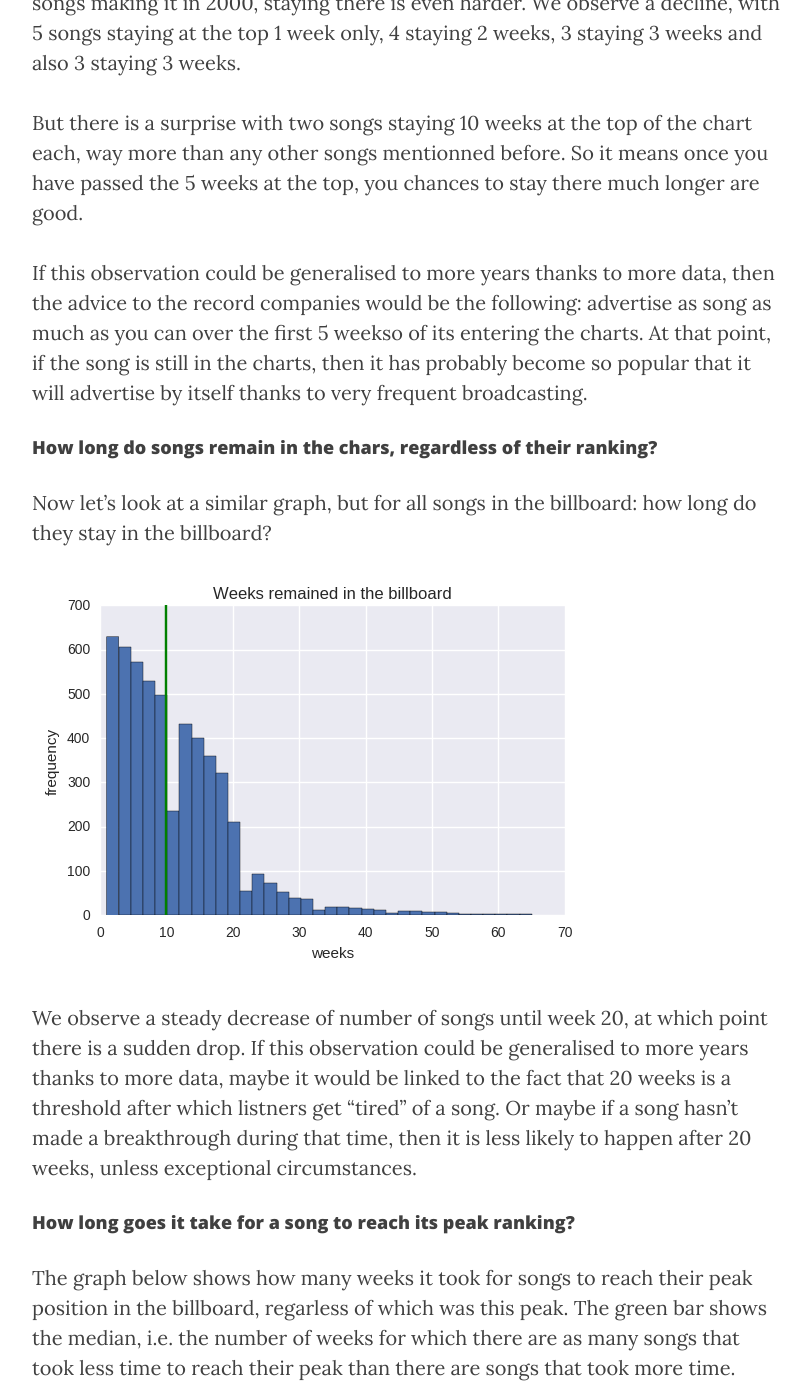
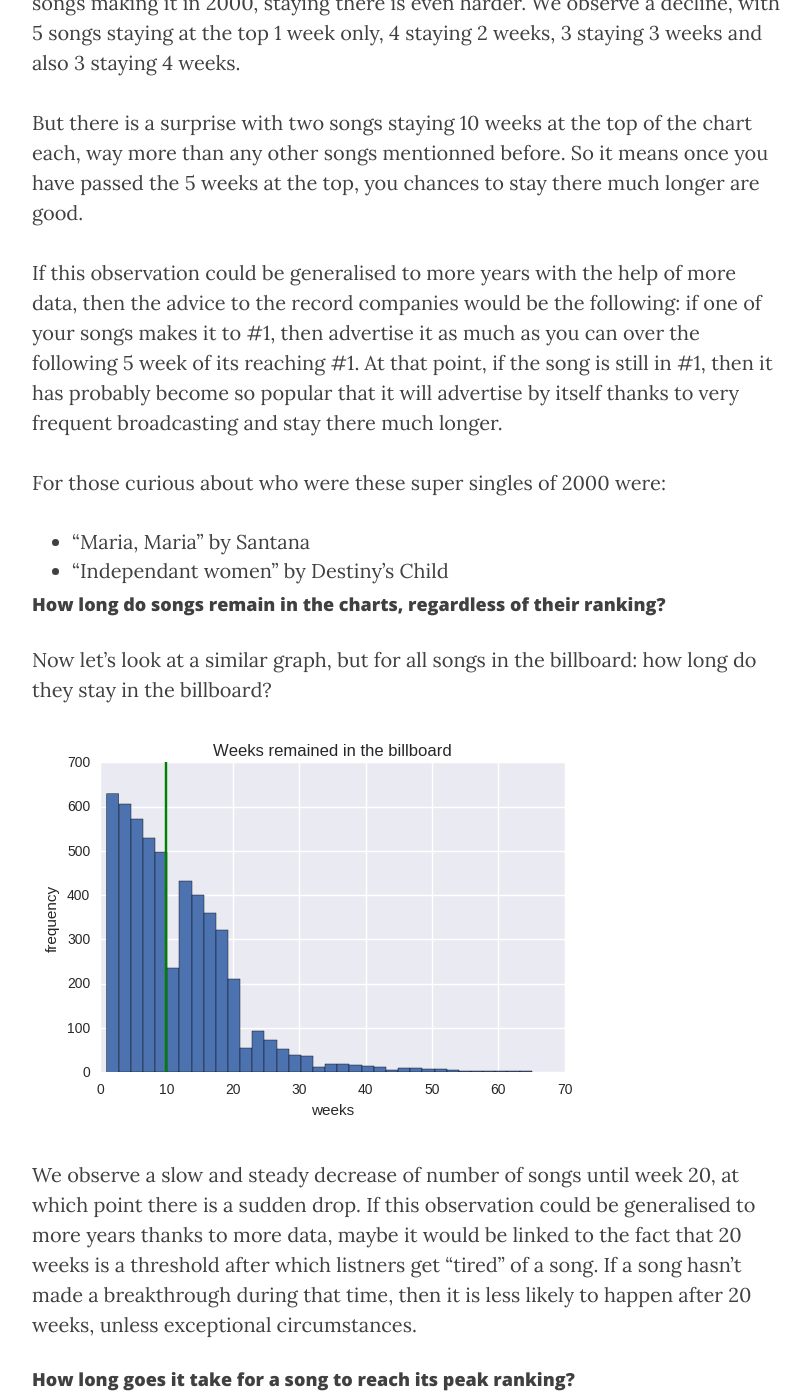
Before and after one commit to GregVial/gregvial.github.io, a Jekyll site: the page built from _posts/2016-10-23-2000-billboard-songs.md, in a window 1280 px wide and 1400 px high, scrolled down 4190 px. Shown: the whole window, without its empty margins (233-1044 px from the left). Built offline with Jekyll 4.4.1, drawn with Linux system fonts in a browser that asks for light colours; nearby versions of some CDN libraries; some of the changed text lies outside the part shown.

Commit message:
project 2 typos correction

```diff
--- a/_posts/2016-10-23-2000-billboard-songs.md
+++ b/_posts/2016-10-23-2000-billboard-songs.md
@@ -5,12 +5,12 @@
 Categories: GeneralAssemblyProject
 Tag: billboard, EDA
 ---
-#### About year 2000 billboard
+#### About billboard
 To many, music is an art, a great source of pleasure, a way to relax.
 
 But of course for majors producing artists, retailers either physical or online, and sometimes for artists themselves, music is mostly a business.
 
-Since 1958, the [billboard magazine](http://www.billboard.com/) establishes the so called "billboard hot 100" ranking of the top 100 best selling /most broadcasted singles for a given week.
+Since 1958, the [billboard magazine](http://www.billboard.com/) establishes the so called "billboard hot 100" ranking of the top 100 best selling and most broadcasted singles for a given week.
 
 This ranking is obviously closely watched by all stakeholders of the music industry, either to assess how successful they are as artists, which artist's albums should be purchased to refurbish the stocks and put on the shelves, which song to broadcast on a more frequent basis or on which artist to spend more for future promotion campains.
 
@@ -18,29 +18,29 @@
 Since music is as much an industry as an art, we may wonder what most successful songs, i.e. those reaching the top of the charts, have in common.
 In this post we will only focus on "meta data", i.e. information we can gather about the songs without considering at all the musical side of things.
 
-For this purpose, we will examine a [dataset](https://github.com/ga-students/DSI_LDN_1_LESSON_NOTES/blob/master/projects/project-02/assets/billboard.csv) containing the 2000 charts.
-It contains the track name, the artist name, the song duration, the genre, the week it entered the charts, the week it http://localhost:8888/edit/blog/gregvial.github.io/_posts/2016-10-23-2000-billboard-songs.md#reached its peak position, as well as the position for each week from theh time it entered the charts until the week before it exited it.
+For this purpose, we will examine a [dataset](https://github.com/ga-students/DSI_LDN_1_LESSON_NOTES/blob/master/projects/project-02/assets/billboard.csv) containing the charts for year 2000.
+It contains the track name, the artist name, the song duration, the genre, the week it entered the charts, the week it reached its peak position, as well as the position for each week from the time it entered the charts until the week before it exited it.
 
 Some of the questions we may want to answer are:
 * is there a particular length that most succesful songs have in common?
 * is there a particular month best suited to enter the charts to reach the top position?
 * how long do songs remain at the top of the charts?
 * how long do songs remain in the chars, regardless of their ranking?
-* how long goes it take for a song to reach its peak ranking?
+* how long does it take for a song to reach its peak ranking?
 
 In the remainder of this article, we will be searching for answers to these questions
 
 #### Is there a  particular length that most succesful songs have in common?
 
-Let's look at the distribution of the song duration for #1 songs and all billboard songs
+Let's compare the distribution of the song duration for #1 songs and all billboard songs
 
 <img src="/assets/song_duration_nb1.png">
 
-What this graph shows is that the distribution of the song length, either #1 or all billboard is approximately the same, with a median of 240 seconds, i.e. 4 minutes. In other words there are as many songs that last more than 4 minutes than songs than last more. And most songs are quite concentrated around that value.
+What this graph shows is that the distribution of the song length, either #1 or all billboard is approximately the same, with a median of 240 seconds, i.e. 4 minutes. In other words there are as many songs that last less than 4 minutes than songs than last more. And most songs are quite concentrated around that value.
 
 However there is a big no-no for a song that want to make it to the top of the charts: *it shouldn't last more than 270 seconds.*
 
-One interpretation we can make of this fact is that if a song is too long, it won't be broadcasted as often as broadcasting time is limited. It will therefore reduce its change to be heard often and sell more.
+One interpretation we can make of this fact is that if a song is too long, it won't be broadcasted as often as broadcasting time is limited. It will therefore reduce its chances to be heard often and sell more.
 
 #### Is there a particular month best suited to enter the charts to reach the top position?
 
@@ -58,19 +58,23 @@
 
 <img src="/assets/stay_nb1.png">
 
-As expected, as hard as it may be reaching the top of the charts with only 17 songs making it in 2000, staying there is even harder. We observe a decline, with 5 songs staying at the top 1 week only, 4 staying 2 weeks, 3 staying 3 weeks and also 3 staying 3 weeks.
+As expected, as hard as it may be reaching the top of the charts with only 17 songs making it in 2000, staying there is even harder. We observe a decline, with 5 songs staying at the top 1 week only, 4 staying 2 weeks, 3 staying 3 weeks and also 3 staying 4 weeks.
 
 But there is a surprise with two songs staying 10 weeks at the top of the chart each, way more than any other songs mentionned before. So it means once you have passed the 5 weeks at the top, you chances to stay there much longer are good.
 
-If this observation could be generalised to more years thanks to more data, then the advice to the record companies would be the following: advertise as song as much as you can over the first 5 weekso of its entering the charts. At that point, if the song is still in the charts, then it has probably become so popular that it will advertise by itself thanks to very frequent broadcasting.
+If this observation could be generalised to more years with the help of more data, then the advice to the record companies would be the following: if one of your songs makes it to #1, then advertise it as much as you can over the following 5 week of its reaching #1. At that point, if the song is still in #1, then it has probably become so popular that it will advertise by itself thanks to very frequent broadcasting and stay there much longer.
 
-#### How long do songs remain in the chars, regardless of their ranking?
+For those curious about who were these super singles of 2000 were:
+* "Maria, Maria" by Santana
+* "Independant women" by Destiny's Child
+
+#### How long do songs remain in the charts, regardless of their ranking?
 
 Now let's look at a similar graph, but for all songs in the billboard: how long do they stay in the billboard?
 
 <img src="/assets/weeks_billboard.png">
 
-We observe a steady decrease of number of songs until week 20, at which point there is a sudden drop. If this observation could be generalised to more years thanks to more data, maybe it would be linked to the fact that 20 weeks is a threshold after which listners get "tired" of a song. Or maybe if a song hasn't made a breakthrough during that time, then it is less likely to happen after 20 weeks, unless exceptional circumstances.
+We observe a slow and steady decrease of number of songs until week 20, at which point there is a sudden drop. If this observation could be generalised to more years thanks to more data, maybe it would be linked to the fact that 20 weeks is a threshold after which listners get "tired" of a song. If a song hasn't made a breakthrough during that time, then it is less likely to happen after 20 weeks, unless exceptional circumstances.
 
 #### How long goes it take for a song to reach its peak ranking?
 
@@ -80,7 +84,7 @@
 
 The median, as well as most frequent  value is 7 weeks.
 
-Back to advertising, it means efforts should be concentrated on the first two months, roughly. After this period sales usualy decline.
+Back to advertising, it means efforts should be concentrated on the first two months of entering the charts, roughly. After this period popularity typically declines.
 
 #### Other considerations and next steps
 The principal limitation of this study is that it is limited to a single year of data. Therefore any finding can be easily challenged as it does not necessarily represent a trend that holds true year after year.
@@ -88,6 +92,4 @@
 Ideally, a next step would be to obtain similar data since the billboard was established in 1958 until today, and analyse evolution of the results above across the years.
 
 From my quick observation of the [billboard hot 100](http://www.billboard.com/charts/hot-100), there seems to be a trend over the year for singles to get longer. For instance in the sixties a single was typically 2 to 3 minutes long, whereas nowadays it lasts rather 3 to 4:30 minutes.
-Also it feels to me like the artists reaching #1 used to stay longer there than in the recent years where the turnover seems higher at the top of the chart.
-
-To be accurate, these observations would obvsiouly need to be supported by data.
+Also it feels to me like in the past, songs reaching #1 used to stay longer there than in the recent years, where the turnover seems higher at the top of the chart.
```
Also changed, not shown: 2 other files.
